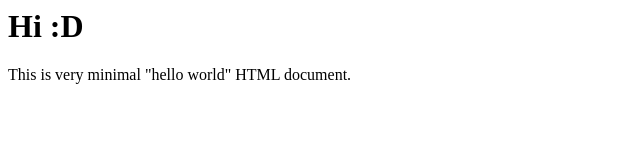
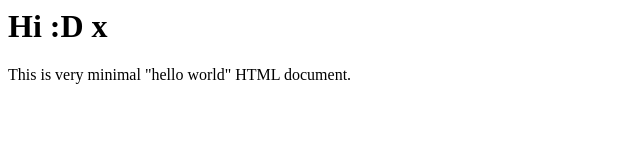
Before and after one commit to george-nakayama/test, a plain HTML site: page index.html in a window 1280 px wide. Shown: the full height of the page, 0-640 px from the left. Drawn offline with Linux system fonts and the light colour scheme.

Commit message:
Update index.html

```diff
--- a/index.html
+++ b/index.html
@@ -6,7 +6,7 @@
       </TITLE>
    </HEAD>
 <BODY>
-   <H1>Hi :D </H1>
+   <H1>Hi :D x </H1>
    <P>This is very minimal "hello world" HTML document.</P>
 </BODY>
 </HTML>
```
